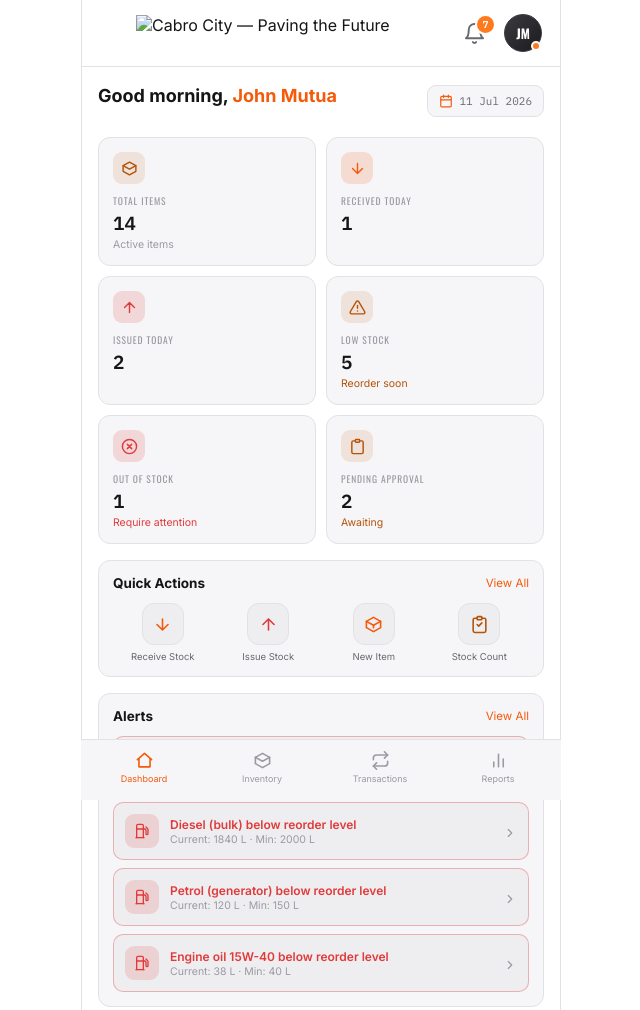
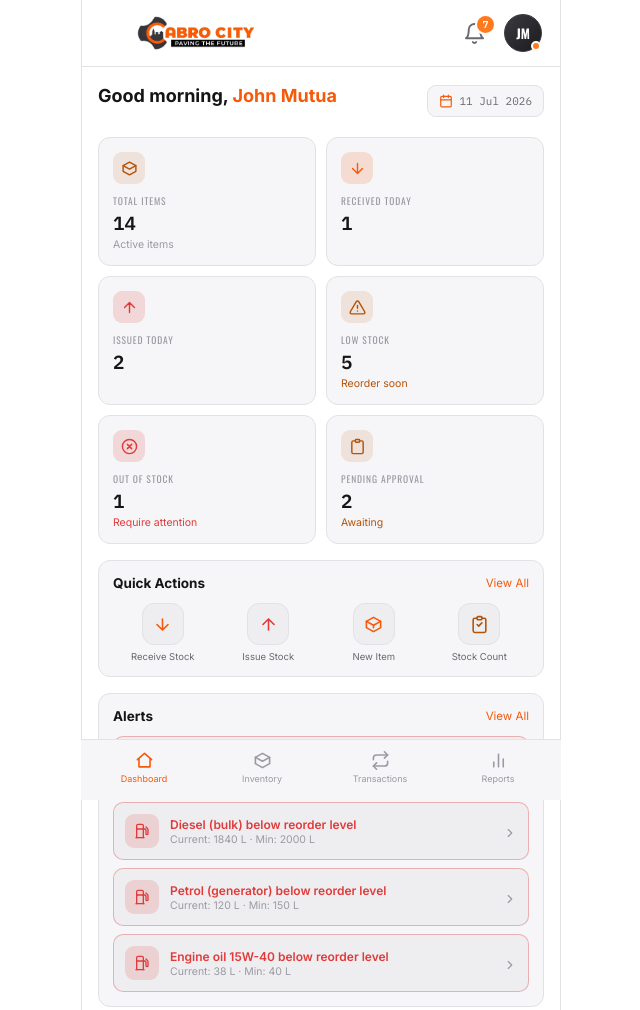
Before and after one commit to bongeriders-commits/Nduthi-flix-, a plain HTML site: page index.html in a window 1280 px wide. Shown: the top 1010 px of the page, without its empty margins (319-959 px from the left). Drawn offline with nearby package versions, Linux system fonts and the light colour scheme.

Commit message:
Add files via upload

```diff
--- a/index.html
+++ b/index.html
@@ -594,7 +594,7 @@
 <body>
 
 <div id="splashScreen">
-  <img src="assets/cabro-city-logo.png" alt="Cabro City — Paving the Future">
+  <img src="/cabro-city-logo.png" alt="Cabro City — Paving the Future">
 </div>
 
 <div class="app-shell">
@@ -604,7 +604,7 @@
     <div class="mh-left">
       <button class="hamburger" aria-label="Menu" onclick="openDrawer()"><span></span><span></span><span></span></button>
       <div class="mh-logo">
-        <img src="assets/cabro-city-logo.png" alt="Cabro City — Paving the Future" class="brand-logo-img">
+        <img src="/cabro-city-logo.png" alt="Cabro City — Paving the Future" class="brand-logo-img">
       </div>
     </div>
     <div class="mh-right">
@@ -779,7 +779,7 @@
         <svg viewBox="0 0 24 24" fill="none" stroke="currentColor" stroke-width="2" stroke-linecap="round" stroke-linejoin="round"><path d="M18 6L6 18M6 6l12 12"/></svg>
       </button>
       <div class="drawer-brand">
-        <img src="assets/cabro-city-logo.png" alt="Cabro City — Paving the Future">
+        <img src="/cabro-city-logo.png" alt="Cabro City — Paving the Future">
       </div>
       <div class="drawer-sub">STORES MANAGEMENT</div>
     </div>
```
Also changed, not shown: item-details.html (+1 -1 lines), stock-list.html (+1 -1 lines).
